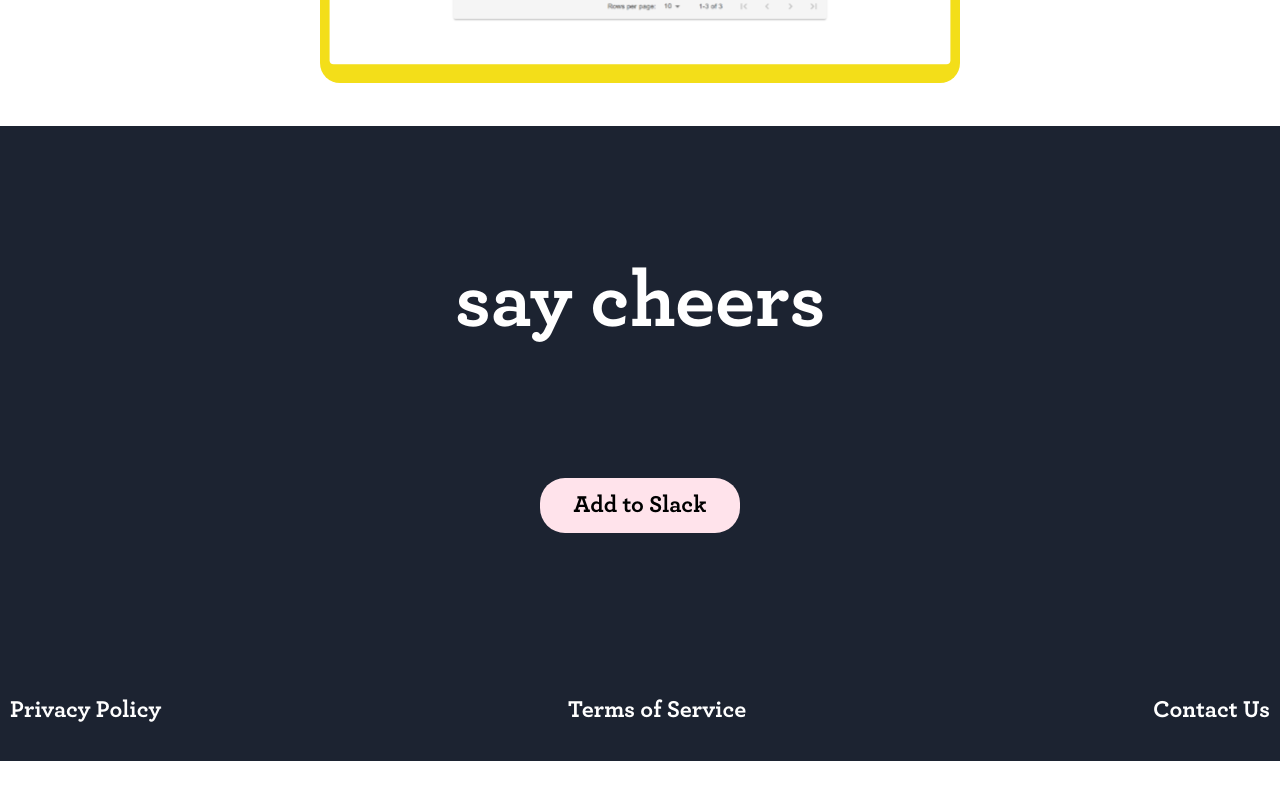
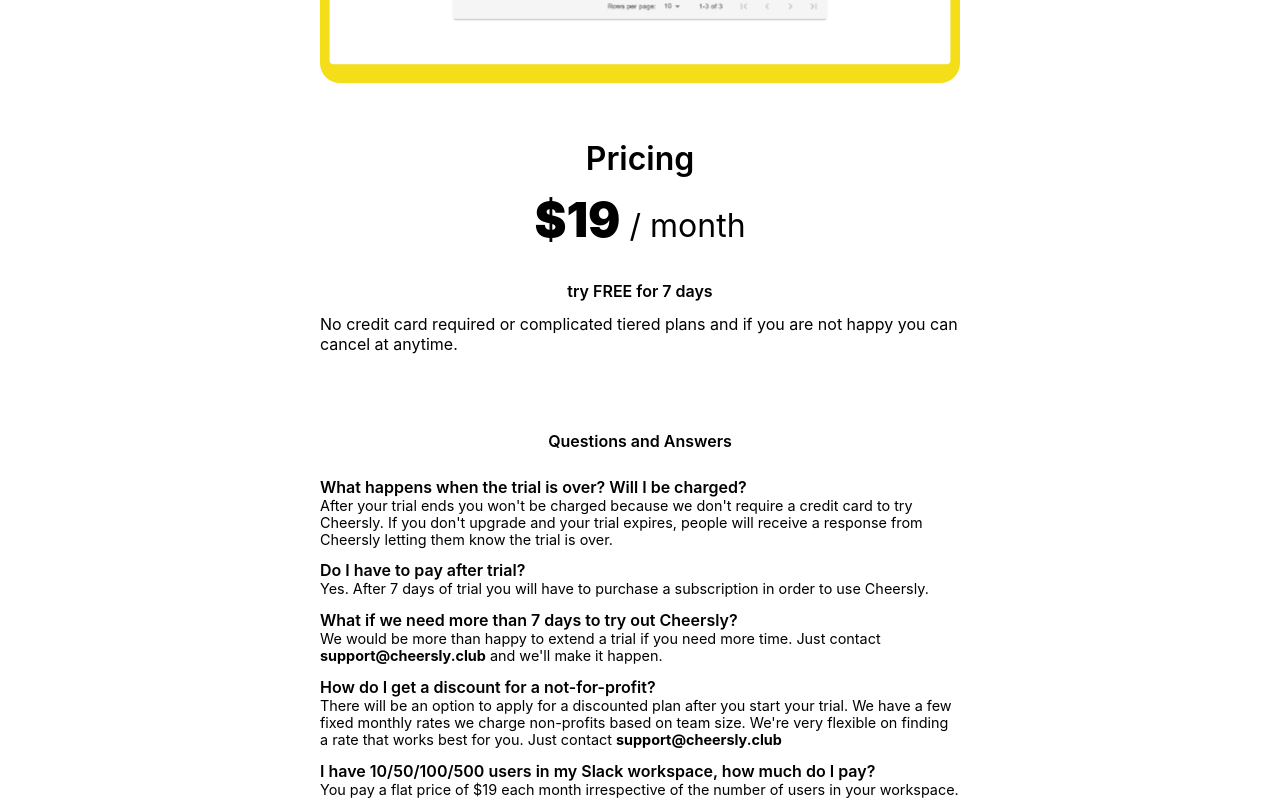
Before and after one commit to nihalwashere/cheersly-web, a React (Create React App) app: page / in a window 1280 px wide. Shown: the part 2960-3760 px from the top of the page. Before the commit the page ends 3721 px from the top, so only its background shows below. Built offline with nearby package versions, Linux system fonts and the light colour scheme.

Commit message:
fix: add pricing

```diff
--- a/src/containers/landing/index.js
+++ b/src/containers/landing/index.js
@@ -87,11 +87,11 @@
         </div>
       </div>
 
-      {/* <div className="pricing-root-container">
+      <div className="pricing-root-container">
         <div className="pricing-container">
           <div className="pricing-header-text">Pricing</div>
           <div className="pricing-price-text">
-            <span style={{ fontWeight: 900, fontSize: 48 }}>$9</span> / month
+            <span style={{ fontWeight: 900, fontSize: 48 }}>$19</span> / month
           </div>
           <div className="pricing-trial-text">try FREE for 7 days</div>
           <div className="pricing-trial-description-text">
@@ -145,7 +145,7 @@
             I have 10/50/100/500 users in my Slack workspace, how much do I pay?
           </div>
           <div className="pricing-answer">
-            You pay a flat price of $9 each month irrespective of the number of
+            You pay a flat price of $19 each month irrespective of the number of
             users in your workspace.
           </div>
 
@@ -155,7 +155,7 @@
             with our services. Just contact <b>support@cheersly.club</b>
           </div>
         </div>
-      </div> */}
+      </div>
 
       <div className="landing-say-cheers-container">
         <div className="landing-say-cheers-text">say cheers</div>
```
